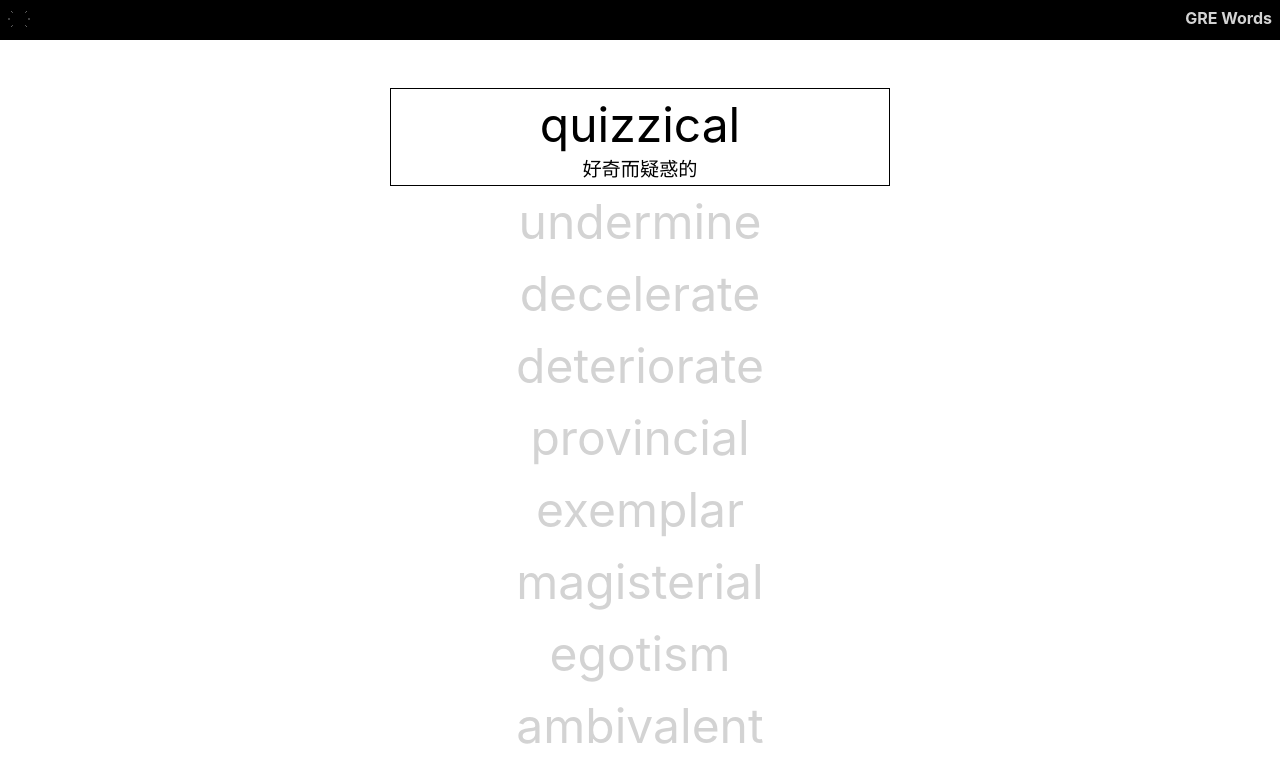
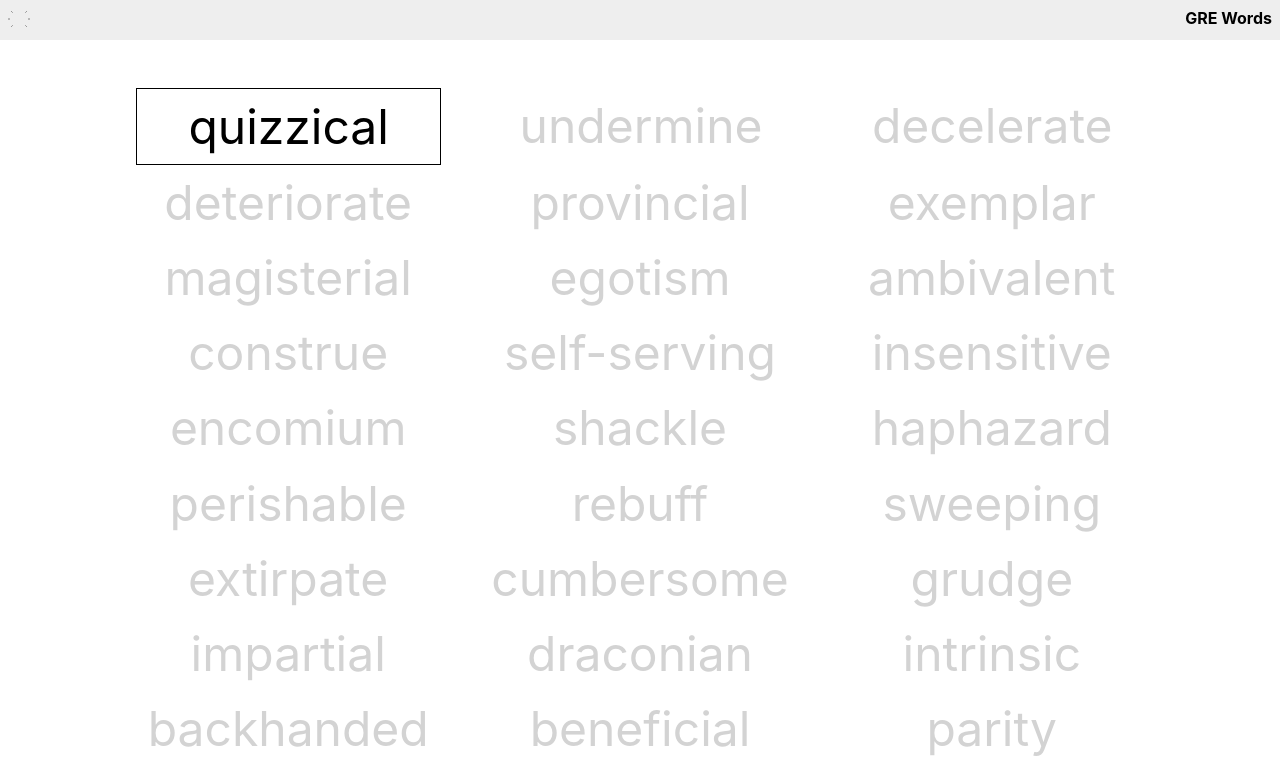
Before and after one commit to windmaomao/react-sheet, a Next.js app in the folder next/: page /dict in a window 1280 px wide. Shown: the top 781 px of the page. Built offline with nearby package versions, Linux system fonts and the light colour scheme.

Commit message:
use flex layout to dict and ns

```diff
--- a/next/components/DictWord.module.css
+++ b/next/components/DictWord.module.css
@@ -1,17 +1,12 @@
 .word {
+  min-width: 300px;
   font-size: 3rem;
   display: flex;
   flex-direction: column;
   flex-wrap: wrap;
   justify-content: center;
   align-items: center;
-  height: 90%;
   cursor: pointer;
   line-height: 4.5rem;
+  margin: 0.1rem;
 }
-
-.meaning {
-  font-size: .4em;
-  line-height: 1rem;
-  padding-bottom: 0.5rem;
-}
--- a/next/components/DictWord.tsx
+++ b/next/components/DictWord.tsx
@@ -15,12 +15,7 @@ const DictWord = ({ active, touch }: QuestionProps) => {
     <div className={styles.word}
          onClick={touch}
     >
-      <div>{w.word}</div>
-      {active && (
-        <span className={styles.meaning}>
-          {w.meaning || ''}
-        </span>
-      )}
+      <div title={w.meaning}>{w.word}</div>
     </div>
   )
 }
--- a/next/components/NsWord.module.css
+++ b/next/components/NsWord.module.css
@@ -1,12 +1,13 @@
 .word {
+  min-width: 240px;
   font-size: 3rem;
   display: flex;
   flex-wrap: wrap;
   justify-content: center;
   align-items: center;
-  height: 90%;
   cursor: pointer;
   line-height: 4.5rem;
+  margin: 0.1rem;
 }
 
 .index {
--- a/next/components/PageCard.module.css
+++ b/next/components/PageCard.module.css
@@ -1,5 +1,5 @@
 .article {
-  width: 100%;
+  flex: 0 0 auto;
   outline: none;
 }
 
--- a/next/components/PageNavs.module.css
+++ b/next/components/PageNavs.module.css
@@ -2,8 +2,8 @@
   position: fixed;
   top: 0;
   width: 100%;
-  background: var(--theme-border-color);
-  color: var(--theme-text-inactive-color);
+  background: var(--theme-bg-inactive-color);
+  color: var(--theme-text-color);
 }
 
 .h1 {
--- a/next/components/PageSheet.module.css
+++ b/next/components/PageSheet.module.css
@@ -1,15 +1,12 @@
 .container {
   background: var(--theme-bg-color);
   color: var(--theme-text-color);
-  padding-top: 5.5em;
+  padding: 5.5em;
 }
 
 .main {
-  max-width: 500px;
-  min-height: 100vh;
   margin: 0 auto;
   display: flex;
-  flex-direction: column;
-  justify-content: center;
-  align-items: center;
+  flex-wrap: wrap;
+  justify-content: space-evenly;
 }
--- a/next/services/dictGen.tsx
+++ b/next/services/dictGen.tsx
@@ -89,7 +89,7 @@ const FjList1: Dict[] = [
   ['exemplar', '典型'],
   ['grudge', '不愿承认，怨恨'],
   ['sweeping', '广泛的，全面的'],
-  ['extirpate', '根除'],
+  ['extirpate', '拔除，使绝迹'],
   ['parity', '平等'],
   ['utilitarian', '实用的，功利的'],
   ['elicit', '引起'],
@@ -103,7 +103,7 @@ const FjList1: Dict[] = [
   ['deteriorate', '恶化'],
   ['grandiose', '宏伟壮观的'],
   ['trucate', '缩短'],
-  ['haphazard', '无序的，凌乱的'],
+  ['haphazard', '随机的，凌乱的'],
   ['quizzical', '好奇而疑惑的'],
   ['provincial', '眼光狭隘的，乡下的'],
   ['insensitive', '漠视的，不在乎的'],
--- a/next/styles/globals.css
+++ b/next/styles/globals.css
@@ -17,15 +17,15 @@ a {
 
 :root {
   --theme-bg-color: white;
-  --theme-bg-invert-color: black;
+  --theme-bg-inactive-color: #eee;
   --theme-text-color: black;
-  --theme-text-invert-color: white;
   --theme-text-inactive-color: lightgray;
   --theme-border-color: black;
 }
 
 html[data-theme="dark"] {
   --theme-bg-color: black;
+  --theme-bg-inactive-color: #222;
   --theme-text-color: white;
   --theme-text-inactive-color: gray;
   --theme-border-color: white;
```
